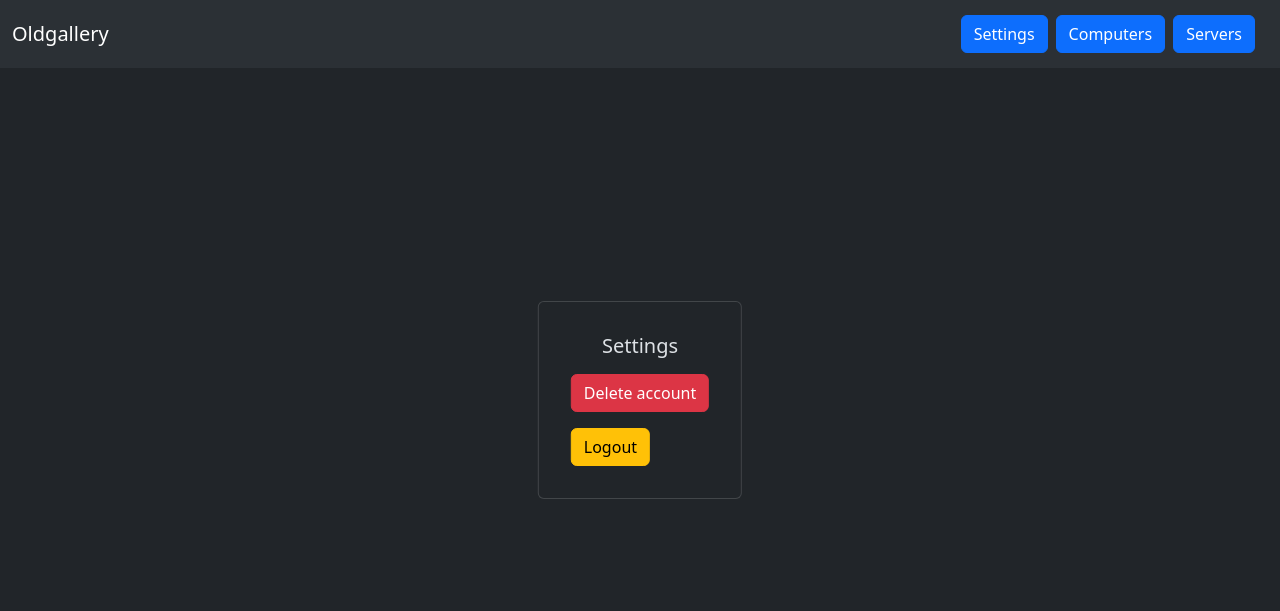
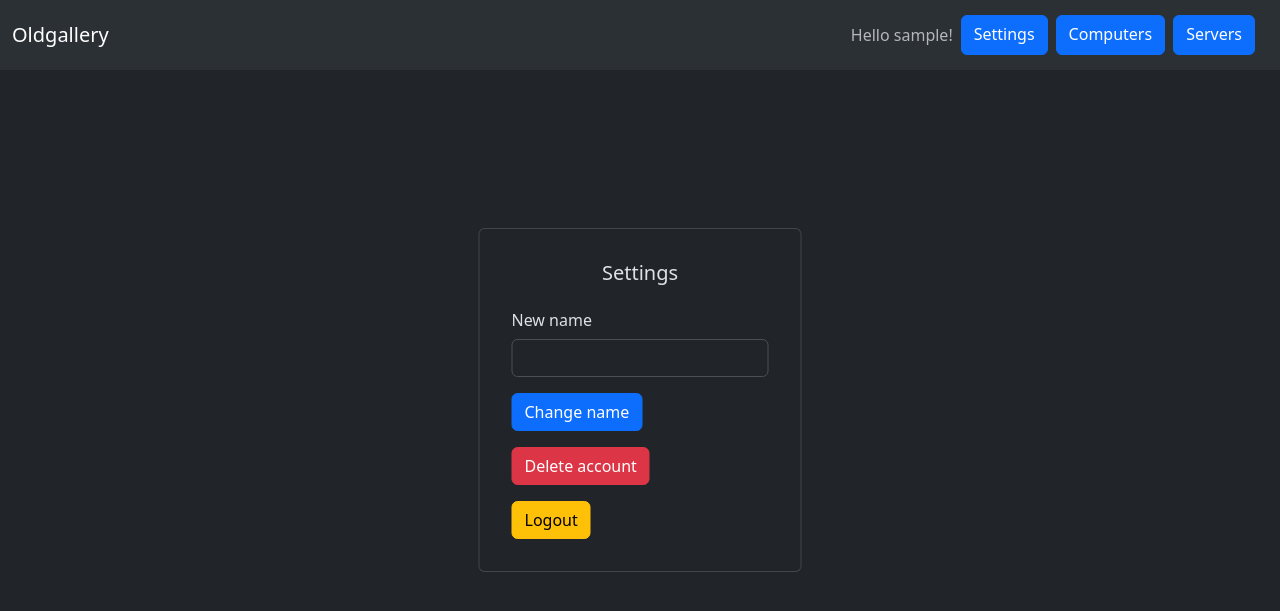
Before and after one commit to lucas11222/Oldgallery, a Flask app: template templates/settings.html in a window 1280 px wide. Shown: the top 611 px of the page. Run offline with Flask 3, Linux system fonts and the light colour scheme; the template is opened without the code that fills it: most values are stand-ins (such as "Sample title", 1, 10 or a date in 2020).

Commit message:
Add welcoming messege + add change name!

```diff
--- a/main.py
+++ b/main.py
@@ -7,6 +7,7 @@ app.secret_key = os.environ.get("SECRET_KEY")
 login_manager = flask_login.LoginManager()
 login_manager.init_app(app)
 from werkzeug.utils import secure_filename
+from contextlib import closing
 
 # thanks csd4ni3l
 def get_db():
@@ -70,7 +71,12 @@ def user_loader(user_id):
 def index():
     user_agent = request.user_agent
     logged_in = flask_login.current_user.is_authenticated
-    return render_template('index.html', user_agent=user_agent, logged_in=logged_in)
+    if logged_in:
+        with closing(get_db().cursor()) as cur:
+            cur.execute("SELECT username FROM Users WHERE email = ?", (flask_login.current_user.id,))
+            row = cur.fetchone()
+            username = row[0] if row else None
+    return render_template('index.html', user_agent=user_agent, logged_in=logged_in, username=username)
 
 @flask_login.login_required
 @app.route('/settings')
@@ -193,7 +199,7 @@ def login():
             user.id = email
             flask_login.login_user(user, remember=True)
             flash("logged in successfully :D", "success")
-            return render_template('index.html', user_agent=user_agent)
+            return redirect(url_for('index'))
         else:
             cur.close()
             flash("incorrect password :(", "error")
@@ -232,7 +238,7 @@ def signup():
         user.id = email
         flask_login.login_user(user, remember=True)
         flash("signed up successfully :D", "success")
-        return render_template('index.html', user_agent=user_agent)
+        return redirect(url_for('index'))
     user_agent = request.user_agent
     logged_in = flask_login.current_user.is_authenticated
     if logged_in:
@@ -245,7 +251,7 @@ def logout():
     flask_login.logout_user()
     user_agent = request.user_agent.string
     flash("log out :(", "success")
-    return render_template('index.html', user_agent=user_agent)
+    return redirect(url_for('index'))
 
 @flask_login.login_required
 @app.route('/delete_account', methods=['POST'])
@@ -269,11 +275,26 @@ def delete_account():
         cur.close()
         flask_login.logout_user()
         flash("account deleted successfully :(", "success")
-        return render_template('index.html', user_agent=user_agent)
+        return redirect(url_for('index'))
     else:
         cur.close()
         flash("incorrect password :(", "error")
         return render_template('settings.html')
+
+@flask_login.login_required
+@app.route('/change_name', methods=['POST'])
+def change_name():
+    new_name = request.form.get('new-name')
+    cur = get_db().cursor()
+    cur.execute("""
+        UPDATE Users
+        SET username = ?
+        WHERE email = ?
+    """, (new_name, flask_login.current_user.id))
+    get_db().commit()
+    cur.close()
+    flash("name changed!", "success")
+    return redirect(url_for('settings'))
 
 #@app.route('/example')
 #@flask_login.login_required
--- a/templates/index.html
+++ b/templates/index.html
@@ -25,6 +25,9 @@
 	<div class="position-absolute top-50 start-50 translate-middle text-center">
 		<div class="card">
 			<div class="gap-2 card-body">
+				{% if current_user.is_authenticated %}
+				<h3 class="card-title">Welcome {{ username }}!</h3>
+				{% endif %}
 				<h5 class="card-title">Oldgallery</h5>
 				Hello! This is Oldgallery, is a computer gallery (An computer gallery is a gallery of all your computers) but theres a catch...
 				When you login. You need to have the same user agent as when you created the account. Or else you cannot login.
--- a/templates/settings.html
+++ b/templates/settings.html
@@ -20,6 +20,9 @@
       <div class="container-fluid">
         <a class="navbar-brand" href="/">Oldgallery</a>
         <div class="d-flex btn gap-2">
+          <span class="navbar-text">
+            Hello {{ username }}!
+          </span>
           <a href="/settings" class="btn btn-primary">Settings</a>
           <a href="/dashboard/computers" class="btn btn-primary">Computers</a>
           <a href="/dashboard/servers" class="btn btn-primary">Servers</a>
@@ -42,6 +45,15 @@
           <div class="m-3 text-center">
             <h5 class="card-title">Settings</h5>
           </div>
+          <form method="post" action="/change_name">
+            <div class="m-3">
+              <label for="new-name" class="col-form-label">New name</label>
+              <input type="text" class="form-control" id="new-name" name="new-name" required>
+            </div>
+            <div class="m-3">
+              <button type="submit" class="btn btn-primary">Change name</button>
+            </div>
+          </form>
           <div class="m-3">
             <button
               type="button"
@@ -51,7 +63,6 @@
             >
               Delete account
             </button>
-          </a>
           </div>
           <div class="m-3">
             <a
@@ -129,7 +140,7 @@
             <form method="post" action="/delete_account">
               <div class="my-3">
                 <label for="password" class="col-form-label">Password</label>
-                <input type="text" class="form-control" id="password" name="password" required>
+                <input type="password" class="form-control" id="password" name="password" required>
               </div>
               <div class="my-3">
                 <button type="submit" class="btn btn-danger">Delete</button>
```
Also changed, not shown: database.db.
